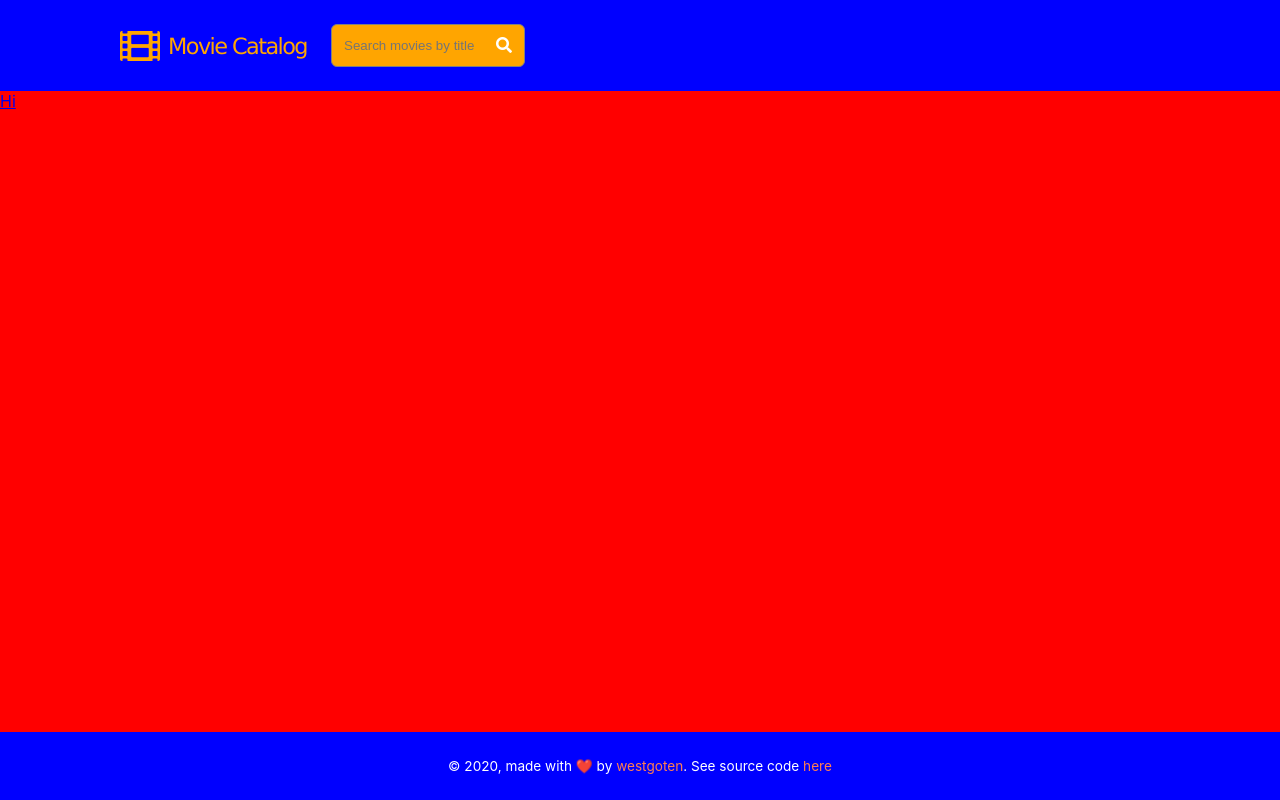
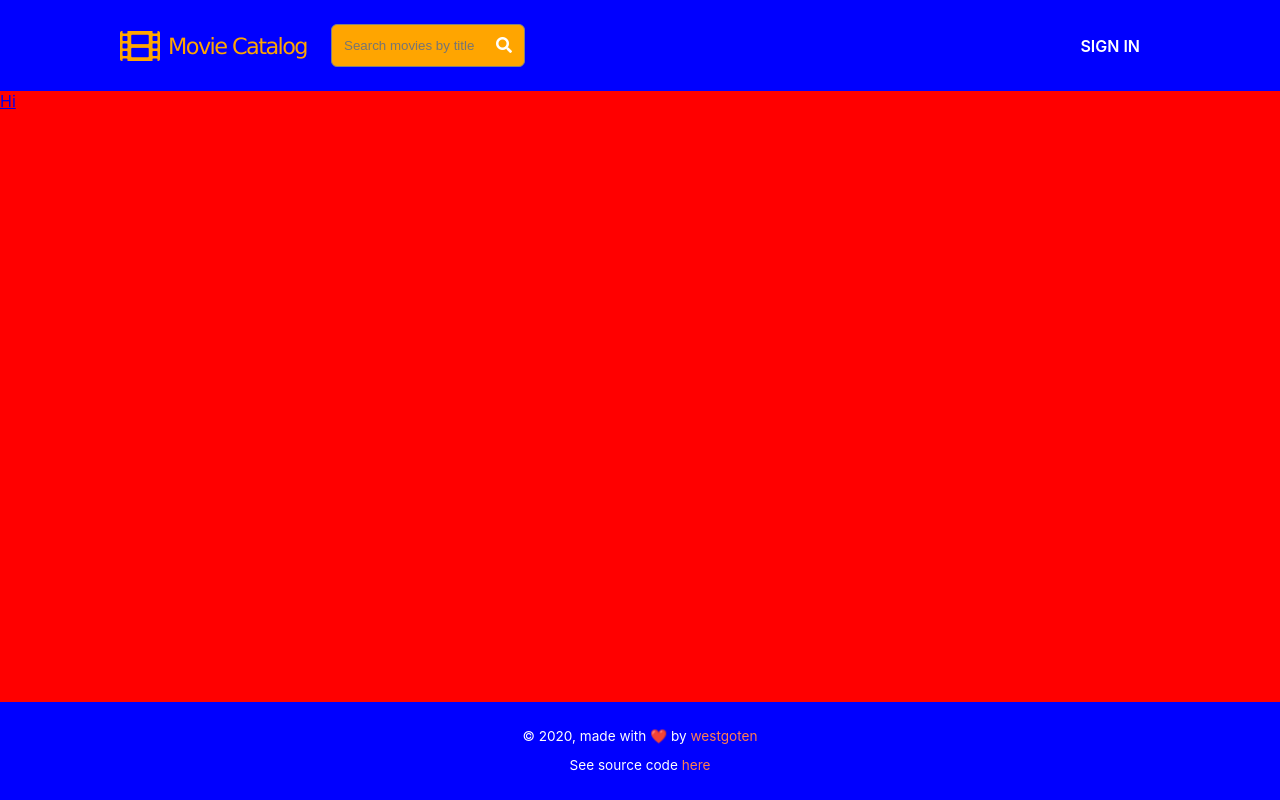
Before and after one commit to westgoten/movie-catalog, a React (Create React App) app: page / in a window 1280 px wide. Built offline with nearby package versions, Linux system fonts and the light colour scheme; no server answers.

Commit message:
Create Menu component; Change Footer layout

```diff
--- a/src/views/components/App.js
+++ b/src/views/components/App.js
@@ -25,6 +25,9 @@ function App() {
 
 			<main className='main'>
 				<Switch>
+					<Route path='/auth'>
+						<Link to='/'>Auth page placeholder</Link>
+					</Route>
 					<Route path='/test'>
 						<Link to='/'>Bye</Link>
 					</Route>
--- a/src/views/components/Footer.js
+++ b/src/views/components/Footer.js
@@ -12,7 +12,9 @@ function Footer() {
 					rel='noopener noreferrer'>
 					westgoten
 				</a>
-				. See source code{' '}
+			</p>
+			<p>
+				See source code{' '}
 				<a
 					className='link'
 					href='https://github.com/westgoten/movie-catalog'
--- a/src/views/components/Header.js
+++ b/src/views/components/Header.js
@@ -1,4 +1,5 @@
 import SearchBar from './SearchBar'
+import Menu from './Menu'
 import '../style/css/Header.css'
 
 function Header() {
@@ -9,7 +10,7 @@ function Header() {
 				<span className='logo-text'>Movie Catalog</span>
 			</div>
 			<SearchBar />
-			<div></div>
+			<Menu />
 		</header>
 	)
 }
--- /dev/null
+++ b/src/views/components/Menu.js
@@ -0,0 +1,14 @@
+import { Link } from 'react-router-dom'
+import '../style/css/Menu.css'
+
+function Menu() {
+	return (
+		<nav className='menu'>
+			<Link to='/auth' className='menu-auth'>
+				SIGN IN
+			</Link>
+		</nav>
+	)
+}
+
+export default Menu
--- a/src/views/style/css/App.css
+++ b/src/views/style/css/App.css
@@ -31,7 +31,7 @@
   text-align: center;
   font-size: 0.85em;
   padding: 12px;
-  height: 68px;
+  height: 98px;
   background-color: blue;
 }
 
@@ -43,9 +43,6 @@
 }
 .link:visited {
   color: coral;
-}
-.link:hover {
-  color: yellow;
 }
 
 .app {
@@ -61,7 +58,8 @@
 
 .main {
   width: 100%;
-  height: calc(100% - 159px);
+  min-height: 150px;
+  height: calc(100% - 189px);
   box-sizing: border-box;
   background-color: red;
 }
--- a/src/views/style/css/Footer.css
+++ b/src/views/style/css/Footer.css
@@ -4,7 +4,7 @@
   text-align: center;
   font-size: 0.85em;
   padding: 12px;
-  height: 68px;
+  height: 98px;
   background-color: blue;
 }
 
@@ -17,6 +17,3 @@
 .link:visited {
   color: coral;
 }
-.link:hover {
-  color: yellow;
-}
--- /dev/null
+++ b/src/views/style/css/Menu.css
@@ -0,0 +1,13 @@
+.menu {
+  display: flex;
+  align-items: center;
+  margin-left: auto;
+}
+
+.menu-auth {
+  margin-right: 20px;
+  text-decoration: none;
+  outline: none;
+  color: white;
+  font-weight: 600;
+}
--- a/src/views/style/sass/App.scss
+++ b/src/views/style/sass/App.scss
@@ -14,6 +14,7 @@
 
 .main {
 	width: 100%;
+	min-height: 150px;
 	height: calc(100% - #{Header.$header-height + Footer.$footer-height});
 	box-sizing: border-box;
 	background-color: red;
--- a/src/views/style/sass/Footer.scss
+++ b/src/views/style/sass/Footer.scss
@@ -1,5 +1,5 @@
 $link-color: coral;
-$footer-height: 68px;
+$footer-height: 98px;
 
 .footer {
 	width: 100%;
@@ -21,8 +21,4 @@ $footer-height: 68px;
 	&:visited {
 		color: $link-color;
 	}
-
-	&:hover {
-		color: yellow;
-	}
 }
--- /dev/null
+++ b/src/views/style/sass/Menu.scss
@@ -0,0 +1,13 @@
+.menu {
+	display: flex;
+	align-items: center;
+	margin-left: auto;
+}
+
+.menu-auth {
+	margin-right: 20px;
+	text-decoration: none;
+	outline: none;
+	color: white;
+	font-weight: 600;
+}
```
